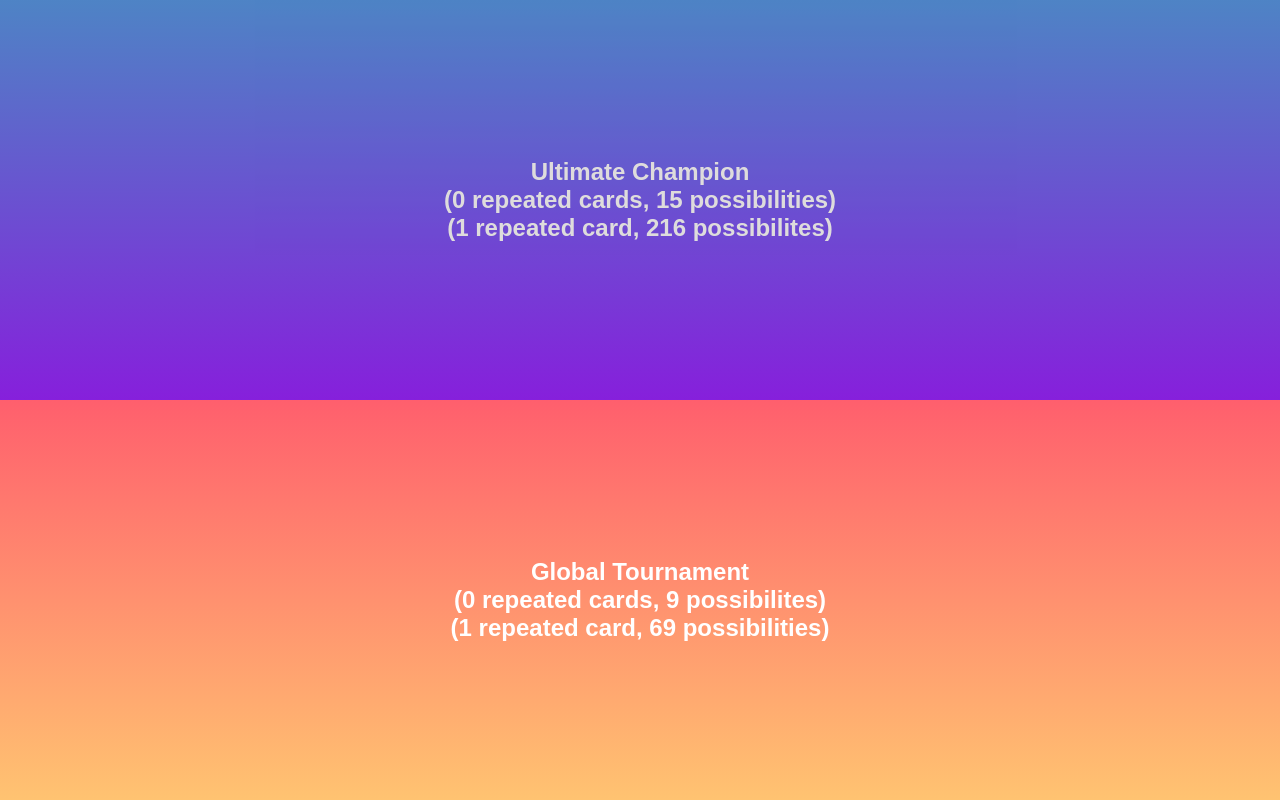
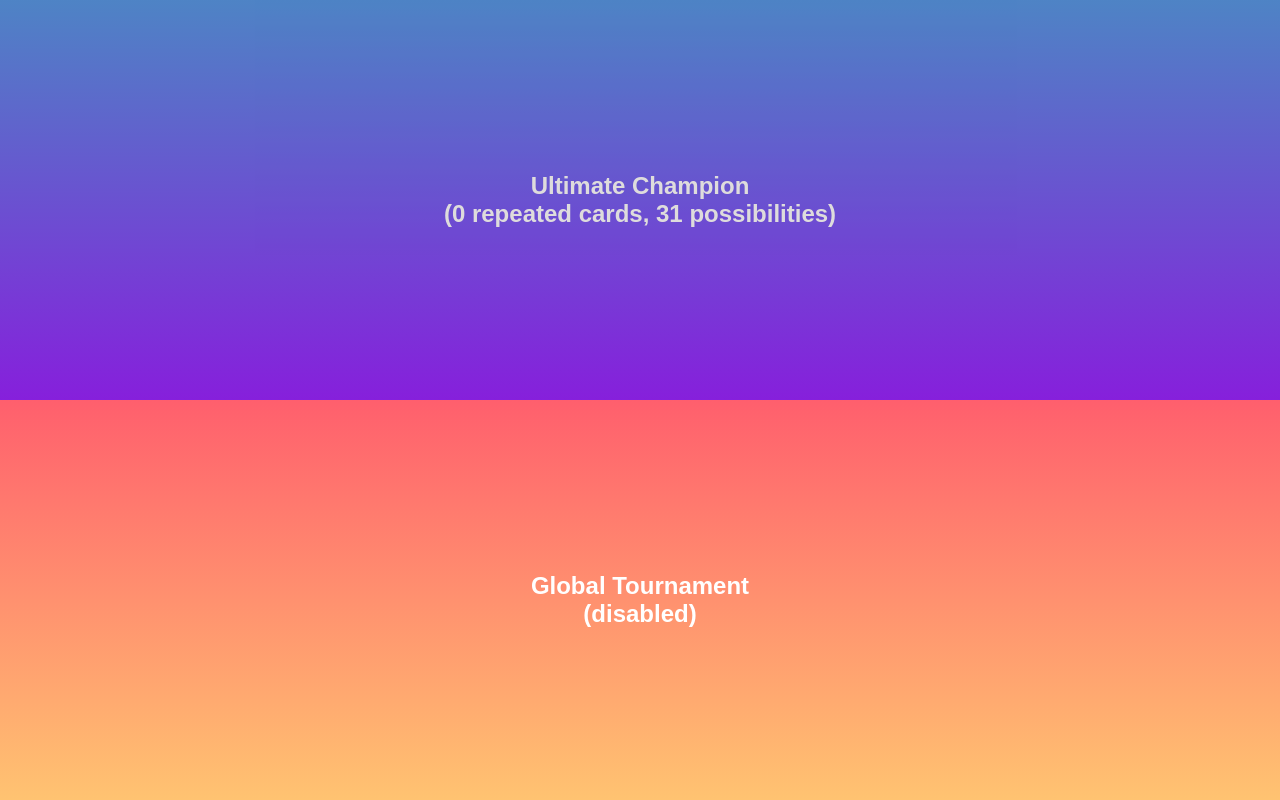
Before and after one commit to louiskwoklf/clash-royale-duel-decks, a plain HTML site: page index.html in a window 1280 px wide. Drawn offline with Linux system fonts and the light colour scheme.

Commit message:
update index page

```diff
--- a/index.html
+++ b/index.html
@@ -8,8 +8,8 @@
 </head>
 <body>
     <div class="main-container">
-        <a href="ultchamp.html" class="section ultimate">Ultimate Champion<br>(0 repeated cards, 15 possibilities)<br>(1 repeated card, 216 possibilites)</a>
-        <a href="tourney.html" class="section tourney">Global Tournament<br>(0 repeated cards, 9 possibilites)<br>(1 repeated card, 69 possibilities)</a>
+        <a href="ultchamp.html" class="section ultimate">Ultimate Champion<br>(0 repeated cards, 31 possibilities)</a>
+        <a href="" class="section tourney">Global Tournament<br>(disabled)</a>
     </div>
 </body>
 </html>
```
